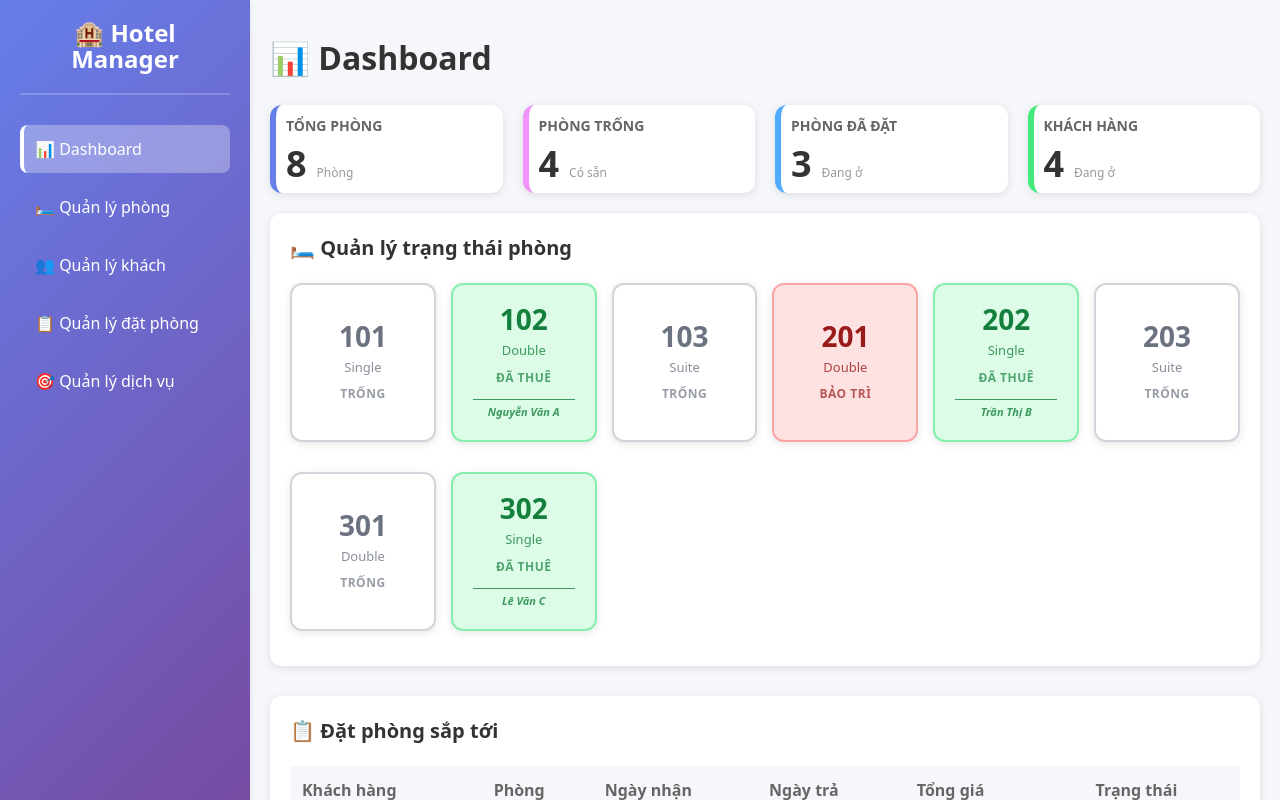
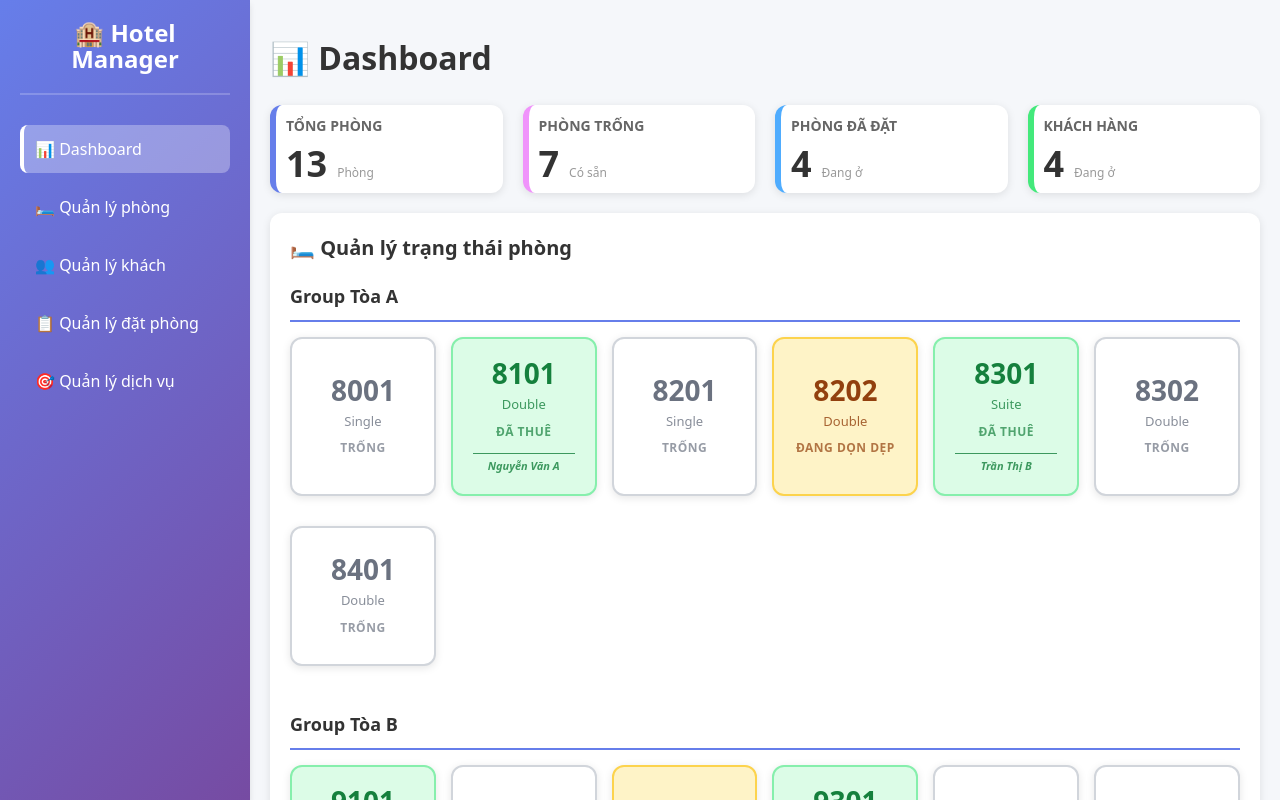
Before and after one commit to trtuanpham/HotelManager, a Vue app: page / in a window 1280 px wide. Built offline with nearby package versions, Linux system fonts and the light colour scheme.

Commit message:
Add room status "Cleaning" and group rooms in dashboard

```diff
--- a/src/locales/vi.js
+++ b/src/locales/vi.js
@@ -41,6 +41,7 @@ export const langVN = {
     statusAvailable: "Trống",
     statusOccupied: "Đã thuê",
     statusMaintenance: "Bảo trì",
+    statusCleaning: "Đang dọn dẹp",
   },
 
   // Rooms
--- a/src/stores/hotelStore.js
+++ b/src/stores/hotelStore.js
@@ -3,29 +3,34 @@ import { reactive } from "vue";
 export const hotelStore = reactive({
   // Dummy data cho phòng
   rooms: [
-    { id: 1, number: "101", type: "Single", status: "Available", price: 1500000, guest: "" },
-    { id: 2, number: "102", type: "Double", status: "Occupied", price: 2500000, guest: "Nguyễn Văn A" },
-    { id: 3, number: "103", type: "Suite", status: "Available", price: 5000000, guest: "" },
-    { id: 4, number: "201", type: "Double", status: "Maintenance", price: 2500000, guest: "" },
-    { id: 5, number: "202", type: "Single", status: "Occupied", price: 1500000, guest: "Trần Thị B" },
-    { id: 6, number: "203", type: "Suite", status: "Available", price: 5000000, guest: "" },
-    { id: 7, number: "301", type: "Double", status: "Available", price: 2500000, guest: "" },
-    { id: 8, number: "302", type: "Single", status: "Occupied", price: 1500000, guest: "Lê Văn C" },
+    { id: 1, number: "8001", type: "Single", status: "Available", price: 1500000, guest: "", group: "Tòa A" },
+    { id: 2, number: "8101", type: "Double", status: "Occupied", price: 2500000, guest: "Nguyễn Văn A", group: "Tòa A" },
+    { id: 3, number: "8201", type: "Single", status: "Available", price: 5000000, guest: "", group: "Tòa A" },
+    { id: 4, number: "8202", type: "Double", status: "Cleaning", price: 2500000, guest: "", group: "Tòa A" },
+    { id: 5, number: "8301", type: "Suite", status: "Occupied", price: 1500000, guest: "Trần Thị B", group: "Tòa A" },
+    { id: 6, number: "8302", type: "Double", status: "Available", price: 5000000, guest: "", group: "Tòa A" },
+    { id: 7, number: "8401", type: "Double", status: "Available", price: 2500000, guest: "", group: "Tòa A" },
+    { id: 8, number: "9101", type: "Single", status: "Occupied", price: 1500000, guest: "Lê Văn C", group: "Tòa B" },
+    { id: 9, number: "9201", type: "Single", status: "Available", price: 5000000, guest: "", group: "Tòa B" },
+    { id: 10, number: "9202", type: "Double", status: "Cleaning", price: 2500000, guest: "", group: "Tòa B" },
+    { id: 11, number: "9301", type: "Single", status: "Occupied", price: 1500000, guest: "Phạm Thị D", group: "Tòa B" },
+    { id: 12, number: "9302", type: "Double", status: "Available", price: 5000000, guest: "", group: "Tòa B" },
+    { id: 13, number: "9401", type: "Single", status: "Available", price: 2500000, guest: "", group: "Tòa B" },
   ],
 
   // Dummy data cho khách hàng
   guests: [
-    { id: 1, name: "Nguyễn Văn A", email: "nguyena@email.com", phone: "0901234567", room: "102", checkIn: "2026-01-20", checkOut: "2026-01-27" },
-    { id: 2, name: "Trần Thị B", email: "tranb@email.com", phone: "0912345678", room: "202", checkIn: "2026-01-22", checkOut: "2026-01-29" },
-    { id: 3, name: "Lê Văn C", email: "levanc@email.com", phone: "0923456789", room: "302", checkIn: "2026-01-25", checkOut: "2026-01-30" },
+    { id: 1, name: "Nguyễn Văn A", email: "nguyena@email.com", phone: "0901234567", room: "8001", checkIn: "2026-01-20", checkOut: "2026-01-27" },
+    { id: 2, name: "Trần Thị B", email: "tranb@email.com", phone: "0912345678", room: "8301", checkIn: "2026-01-22", checkOut: "2026-01-29" },
+    { id: 3, name: "Lê Văn C", email: "levanc@email.com", phone: "0923456789", room: "9101", checkIn: "2026-01-25", checkOut: "2026-01-30" },
     { id: 4, name: "Phạm Thị D", email: "phamd@email.com", phone: "0934567890", room: "", checkIn: "2026-02-01", checkOut: "2026-02-05" },
   ],
 
   // Dummy data cho đặt phòng
   bookings: [
-    { id: 1, guestName: "Nguyễn Văn A", roomNumber: "102", checkIn: "2026-01-20", checkOut: "2026-01-27", totalPrice: 10500000, status: "Checked In" },
-    { id: 2, guestName: "Trần Thị B", roomNumber: "202", checkIn: "2026-01-22", checkOut: "2026-01-29", totalPrice: 10500000, status: "Checked In" },
-    { id: 3, guestName: "Lê Văn C", roomNumber: "302", checkIn: "2026-01-25", checkOut: "2026-01-30", totalPrice: 12500000, status: "Checked In" },
+    { id: 1, guestName: "Nguyễn Văn A", roomNumber: "8001", checkIn: "2026-01-20", checkOut: "2026-01-27", totalPrice: 10500000, status: "Checked In" },
+    { id: 2, guestName: "Trần Thị B", roomNumber: "8301", checkIn: "2026-01-22", checkOut: "2026-01-29", totalPrice: 10500000, status: "Checked In" },
+    { id: 3, guestName: "Lê Văn C", roomNumber: "9101", checkIn: "2026-01-25", checkOut: "2026-01-30", totalPrice: 12500000, status: "Checked In" },
     { id: 4, guestName: "Phạm Thị D", roomNumber: "", checkIn: "2026-02-01", checkOut: "2026-02-05", totalPrice: 7500000, status: "Pending" },
   ],
 
--- a/src/views/Dashboard.vue
+++ b/src/views/Dashboard.vue
@@ -30,9 +30,12 @@
 
     <div class="dashboard-section full">
       <h2>{{ lang.dashboard.roomStatusManagement }}</h2>
+      <template v-for="(rooms, group) in roomsByGroup" :key="group">
+        <div class="room-group">
+          <h3 class="group-title">{{ lang.dashboard.group || 'Group' }} {{ group }}</h3>
           <div class="rooms-grid">
             <div
-          v-for="room in store.rooms"
+              v-for="room in rooms"
               :key="room.id"
               :class="['room-card', room.status.toLowerCase()]"
             >
@@ -44,6 +47,8 @@
               </div>
             </div>
           </div>
+        </div>
+      </template>
     </div>
 
     <!-- <div class="dashboard-grid">
@@ -129,6 +134,17 @@ const upcomingBookings = computed(() =>
   store.bookings.slice(0, 5)
 )
 
+const roomsByGroup = computed(() => {
+  const grouped = {}
+  store.rooms.forEach(room => {
+    if (!grouped[room.group]) {
+      grouped[room.group] = []
+    }
+    grouped[room.group].push(room)
+  })
+  return grouped
+})
+
 const formatDate = (date) => {
   return new Date(date).toLocaleDateString('vi-VN')
 }
@@ -146,7 +162,8 @@ const getRoomStatusLabel = (status) => {
   const statusMap = {
     'Available': lang.dashboard.statusAvailable,
     'Occupied': lang.dashboard.statusOccupied,
-    'Maintenance': lang.dashboard.statusMaintenance
+    'Maintenance': lang.dashboard.statusMaintenance,
+    'Cleaning': lang.dashboard.statusCleaning
   }
   return statusMap[status] || status
 }
@@ -359,6 +376,19 @@ h1 {
   }
 }
 
+.room-group {
+  margin-bottom: 30px;
+}
+
+.group-title {
+  font-size: 18px;
+  font-weight: 600;
+  color: #333;
+  margin: 0 0 15px 0;
+  padding-bottom: 10px;
+  border-bottom: 2px solid #667eea;
+}
+
 .rooms-grid {
   display: grid;
   grid-template-columns: repeat(auto-fill, minmax(140px, 1fr));
@@ -419,6 +449,17 @@ h1 {
   border-color: #f87171;
 }
 
+.room-card.cleaning {
+  background: #fef3c7;
+  border: 2px solid #fcd34d;
+  color: #92400e;
+}
+
+.room-card.cleaning:hover {
+  background: #fef08a;
+  border-color: #facc15;
+}
+
 .room-card-content {
   display: flex;
   flex-direction: column;
```
Lines whose indentation alone changed are shown as unchanged.
